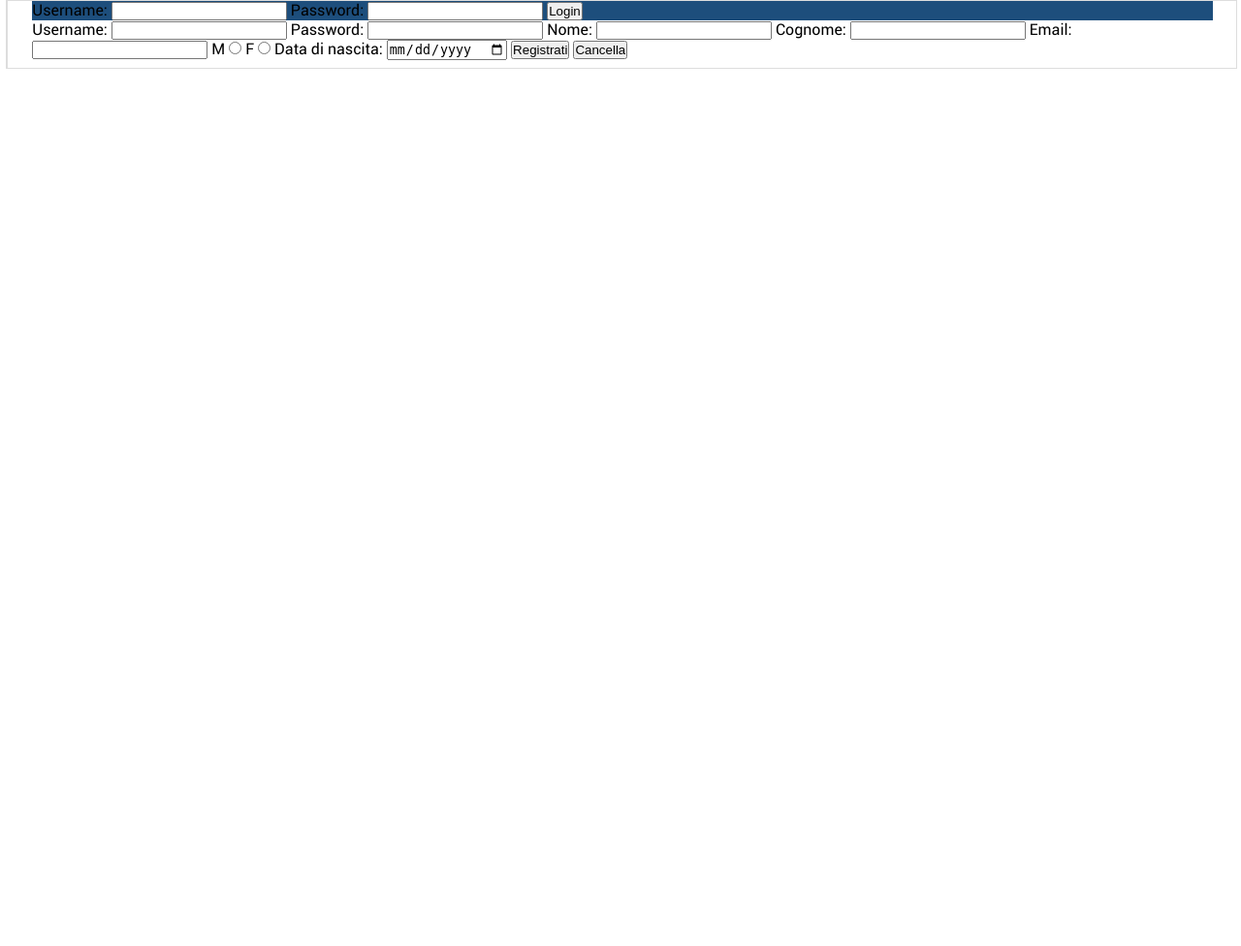
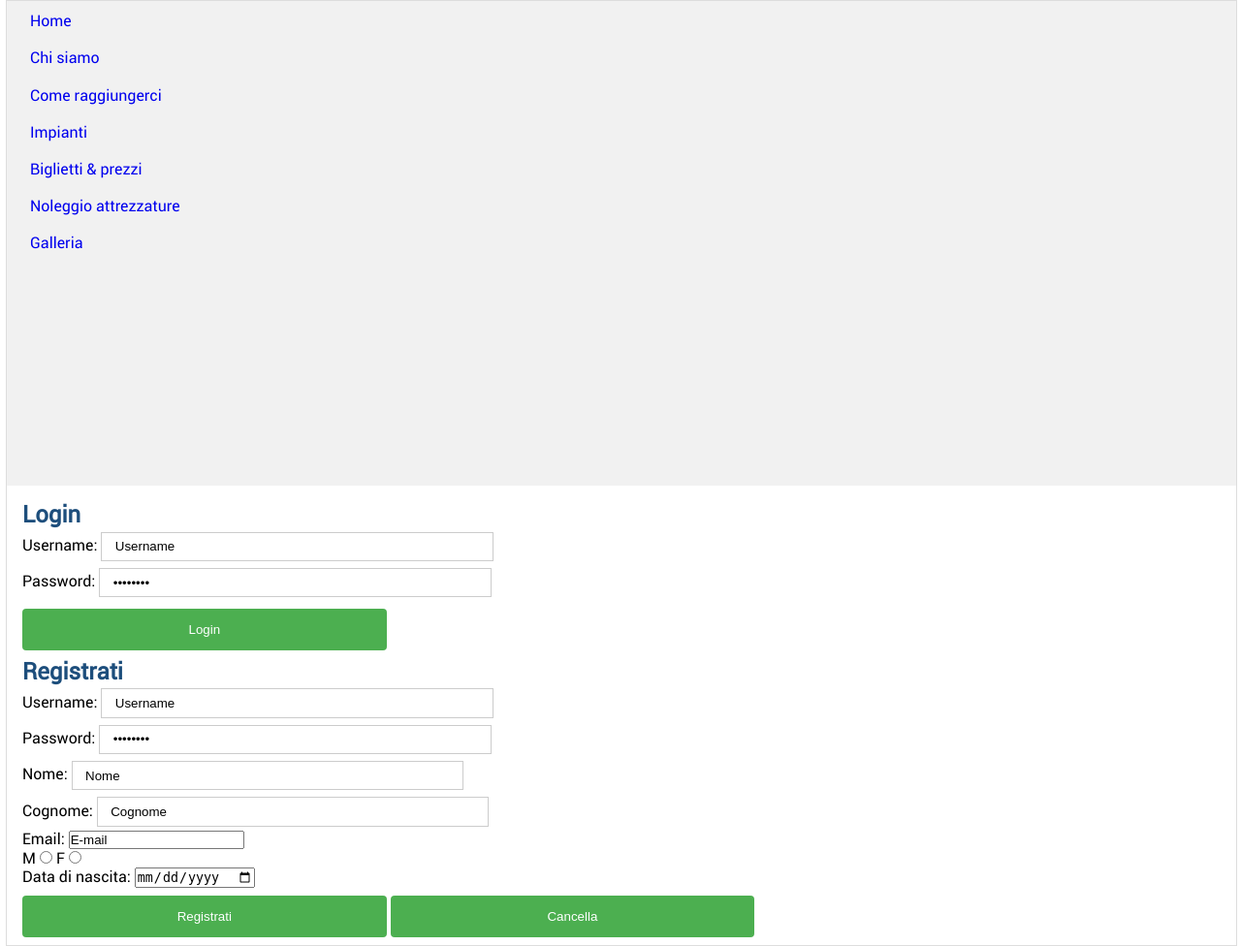
Before and after one commit to JacopoFasolo/Bob-TW, a PHP site: page /login.html in a window 1280 px wide. Shown: the whole page at 97% size. Before the commit the page ends 71 px from the top, so only its background shows below. Run offline with PHP 8.4, Linux system fonts and the light colour scheme.

Commit message:
NON SI SPOSTANO LE COSE E MI SONO ROTTA LE PALLE.

```diff
--- a/biglietti_prezzi.html
+++ b/biglietti_prezzi.html
@@ -27,7 +27,7 @@
 	<div id="menu">
 		<ul id="menu_sito">
 			<li class="punto_sito">
-				<a href="index.html">Home</a>
+				<a href="index.html"><span xml:lang="en">Home</span></a>
 			</li>
 			<li class="punto_sito">
 				<a href="chi_siamo.html"> Chi Siamo </a>
--- a/chi_siamo.html
+++ b/chi_siamo.html
@@ -24,7 +24,7 @@
 
     <div id="menu">
         <ul id="menu_sito">
-            <li class="punto_sito"> <a href="index.html"> Home </a> </li>
+            <li class="punto_sito"> <a href="index.html"><span xml:lanf="en">Home </span></a> </li>
             <li id="pagina_corrente">
                 Chi Siamo
             </li>
--- a/come_raggiungerci.html
+++ b/come_raggiungerci.html
@@ -26,7 +26,7 @@
 
     <div id="menu">
         <ul id="menu_sito">
-            <li class="punto_sito"><a href="index.html">Home</a></li>
+            <li class="punto_sito"><a href="index.html"><span xml:lang="en"> Home </span></a></li>
             <li class="punto_sito">
                 <a href="chi_siamo.html"> Chi Siamo </a>
             </li>
--- a/css/style.css
+++ b/css/style.css
@@ -57,12 +57,12 @@ td{
 }
 
 /* login */
-#login{
+#login_link{
 	overflow: hidden;
 	background-color: #1d4e7c;
 }
 
-#login a{
+#login_link a{
 	float: right;
 	padding: 0.5em 1em 0.5em 0.5em;
 	display: block;
@@ -113,6 +113,7 @@ td{
 	margin: 0;
 	padding: 0;
 	width: 20%;
+	min-height: 500px;
 	overflow: auto;
 	display: block;
 }
@@ -384,3 +385,66 @@ dl#foto{
 	font-size: 1em;
 	font-weight: bold;
 }
+
+/* login_pagina */
+
+h1{
+	font-size: 1.5em;
+	color:#1d4e7c;
+}
+
+#login #registrazione{
+	text-align: left;
+	margin-left: 2em;
+}
+
+input[type=text]{
+    width: 30%;
+    padding: .5em 1em;
+    margin: 0.5ex 0;
+    display: inline-block;
+    border: 1px solid #ccc;
+    /* border-radius: 4px;
+    box-sizing: border-box; */
+}
+
+input[type=password]{
+    width: 30%;
+    padding: .5em 1em;
+    margin: 0.5ex 0;
+    display: inline-block;
+    border: 1px solid #ccc;
+    /* border-radius: 4px;
+    box-sizing: border-box; */
+}
+
+input[type=submit] {
+    width: 30%;
+    background-color: #4CAF50;
+    color: white;
+    padding: 14px 20px;
+    margin: 8px 0;
+    border: none;
+    border-radius: 4px;
+    cursor: pointer;
+}
+
+input[type=reset]{
+	width: 30%;
+    background-color: #4CAF50;
+    color: white;
+    padding: 14px 20px;
+    margin: 8px 0;
+    border: none;
+    border-radius: 4px;
+    cursor: pointer;
+}
+
+input[type=submit]:hover {
+    background-color: #1d4e7c;
+}
+
+#middle_form{
+	margin-top: 1em;
+    margin-left: 1em;
+}
--- a/foto.html
+++ b/foto.html
@@ -27,7 +27,7 @@
 	<div id="menu">
 		<ul id="menu_sito">
 			<li class="punto_sito">
-				<a href="index.html">Home</a>
+				<a href="index.html"><span xml:lang="en">Home </span></a>
 			</li>
 			<li class="punto_sito">
 				<a href="chi_siamo.html"> Chi Siamo </a>
--- a/impianti.html
+++ b/impianti.html
@@ -27,7 +27,7 @@
     <div id="menu">
         <ul id="menu_sito">
             <li class="punto_sito">
-                <a href="index.html">Home</a>
+                <a href="index.html"><span xml:lang="en">Home</span></a>
             </li>
             <li class="punto_sito">
                 <a href="chi_siamo.html"> Chi Siamo </a>
--- a/login.html
+++ b/login.html
@@ -17,37 +17,70 @@
 </head>
 
 <body>
-    <div id="middle">
 
+    <div id="menu">
+        <ul id="menu_sito">
+            <li class="punto_sito">
+                <a href="index.html"><span xml:lang="en"> Home </span></a>
+            </li>
+            <li class="punto_sito">
+                <a href="chi_siamo.html"> Chi siamo </a>
+            </li>
+            <li class="punto_sito">
+                <a href="come_raggiungerci.html"> Come raggiungerci</a>
+            </li>
+            <li class="punto_sito">
+                <a href="impianti.html"> Impianti </a>
+            </li>
+            <li class="punto_sito">
+                <a href="biglietti_prezzi.html"> Biglietti &amp; prezzi</a>
+            </li>
+            <li class="punto_sito">
+                <a href="noleggio_attrezzatura.html"> Noleggio attrezzature </a>
+            </li>
+            <li class="punto_sito">
+                <a href="foto.html"> Galleria </a>
+            </li>
+        </ul>
+    </div>
+
+    <div id="middle_form">
+        <div id="login_div">
             <form id="login" method="get">
+                <h1>Login</h1>
                 <label for="Username">Username:</label>
-            <input type="text" class="input" size="20" name="login_username"/>
+                <input type="text" class="input" size="20" name="login_username" value="Username"/>
+                <br/>
                 <label for="Password">Password:</label>
-            <input type="password" class="input" size="20" name="login_password"/>
-            <input type="submit" value="Login"/>
+                <input type="password" class="input" size="20" name="login_password" value="Password"/>
+                <br/>
+                <input class="button"type="submit" value="Login"/>
             </form>
+        </div>
 
+        <div id="registrazione_div">
             <form id="registrazione" method="get">
+                <h1>Registrati</h1>
                 <label for="Username">Username:</label>
-            <input type="text" class="input" size="20" name="reg_username"/>
+                <input type="text" class="input" size="20" name="reg_username" value="Username"/><br/>
                 <label for="Password">Password:</label>
-            <input type="password" class="input" size="20" name="reg_password"/>
+                <input type="password" class="input" size="20" name="reg_password" value="Password"/><br/>
                 <label for="Nome">Nome:</label>
-            <input type="text" class="input" size="20" name="reg_name"/>
+                <input type="text" class="input" size="20" name="reg_name" value="Nome"/><br/>
                 <label for="Cognome">Cognome:</label>
-            <input type="text" class="input" size="20" name="reg_surname"/>
+                <input type="text" class="input" size="20" name="reg_surname" value="Cognome"/> <br/>
                 <label for="Email"><span xml:lang="en">Email</span>:</label>
-            <input type="email" class="input" size="20" name="reg_email"/>
+                <input type="email" class="input" size="20" name="reg_email" value="E-mail"/> <br/>
                 <label for="Sesso M">M</label>
-            <input type="radio" class="input" size="20" name="reg_male"/>
+                <input type="radio" class="input" size="20" name="gender"/>
                 <label for="Sesso F">F</label>
-            <input type="radio" class="input" size="20" name="reg_female"/>
+                <input type="radio" class="input" size="20" name="gender"/><br/>
                 <label for="Data di nascita">Data di nascita:</label>
-            <input type="date" class="input" size="20" name="reg_birth"/>
-            <input type="submit" value="Registrati"/>
-            <input type="reset" value="Cancella"/>
+                <input type="date" class="input" size="20" name="reg_birth"/><br/>
+                <input class="button"type="submit" value="Registrati"/>
+                <input class="button" type="reset" value="Cancella"/>
         </form>
-
+        </div>
     </div>
     <!-- middle -->
 
--- a/noleggio_attrezzatura.html
+++ b/noleggio_attrezzatura.html
@@ -27,7 +27,7 @@
 	<div id="menu">
 		<ul id="menu_sito">
 			<li class="punto_sito">
-				<a href="index.html">Home</a>
+				<a href="index.html"><span xml:lang="en">Home</span></a>
 			</li>
 			<li class="punto_sito">
 				<a href="chi_siamo.html"> Chi Siamo </a>
--- a/phpf/controlloconnessione.php
+++ b/phpf/controlloconnessione.php
@@ -13,6 +13,6 @@
         $_SESSION["IDUSER"]=$idutente['Id_utente'];//crea var session globale per mantenere Id_utente
         header("location:../index.html"); //utente valido
     } else {
-        header("location:login.php?err=1");//qualcosa è andato storto, riptovare! Torno nella pagina di login.
+        header("location:login.php?err=1");//qualcosa è andato storto, riprovare! Torno nella pagina di login.
     }
 ?>
--- a/phpf/Login.php
+++ b/phpf/login.php
@@ -1,5 +1,5 @@
 <?php
-	echo file_get_contents("../Pezzi di pagina/header_login.html");
+	echo file_get_contents("../Pezzi_di_pagina/header_login.html");
 ?>
 
 <div>
--- a/phpf/prova.php
+++ b/phpf/prova.php
@@ -1,7 +1,7 @@
 <?php
 	session_start();
 	if(!isset($_SESSION["login"])){ // non loggato
-		echo file_get_contents("../Pezzi di pagina/header_login.html");
+		echo file_get_contents("../Pezzi_di_pagina/header_login.html");
 	}else{ //loggato
 ?>
 
@@ -14,4 +14,4 @@
         </form>
     </div>
 </body>
-<?php } ?>
+<?php ?>
```
Also changed, not shown: Pezzi di pagina/header_login.html (deleted, +0 -10 lines), Pezzi_di_pagina/header_login.html (added, +34 -0 lines), Pezzi_di_pagina/footer.html (renamed from Pezzi di pagina/footer.html). Lines whose indentation alone changed are shown as unchanged.
